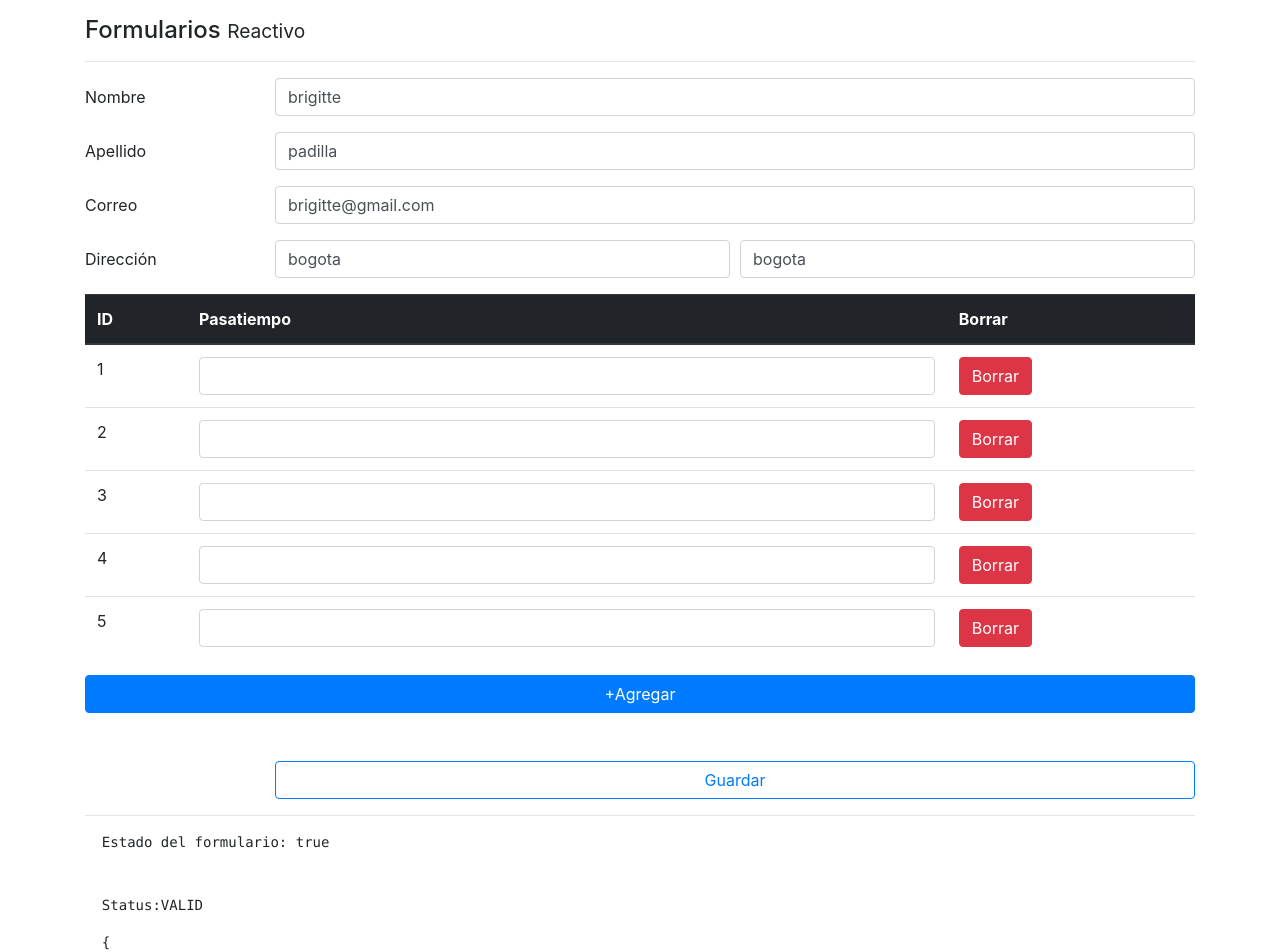
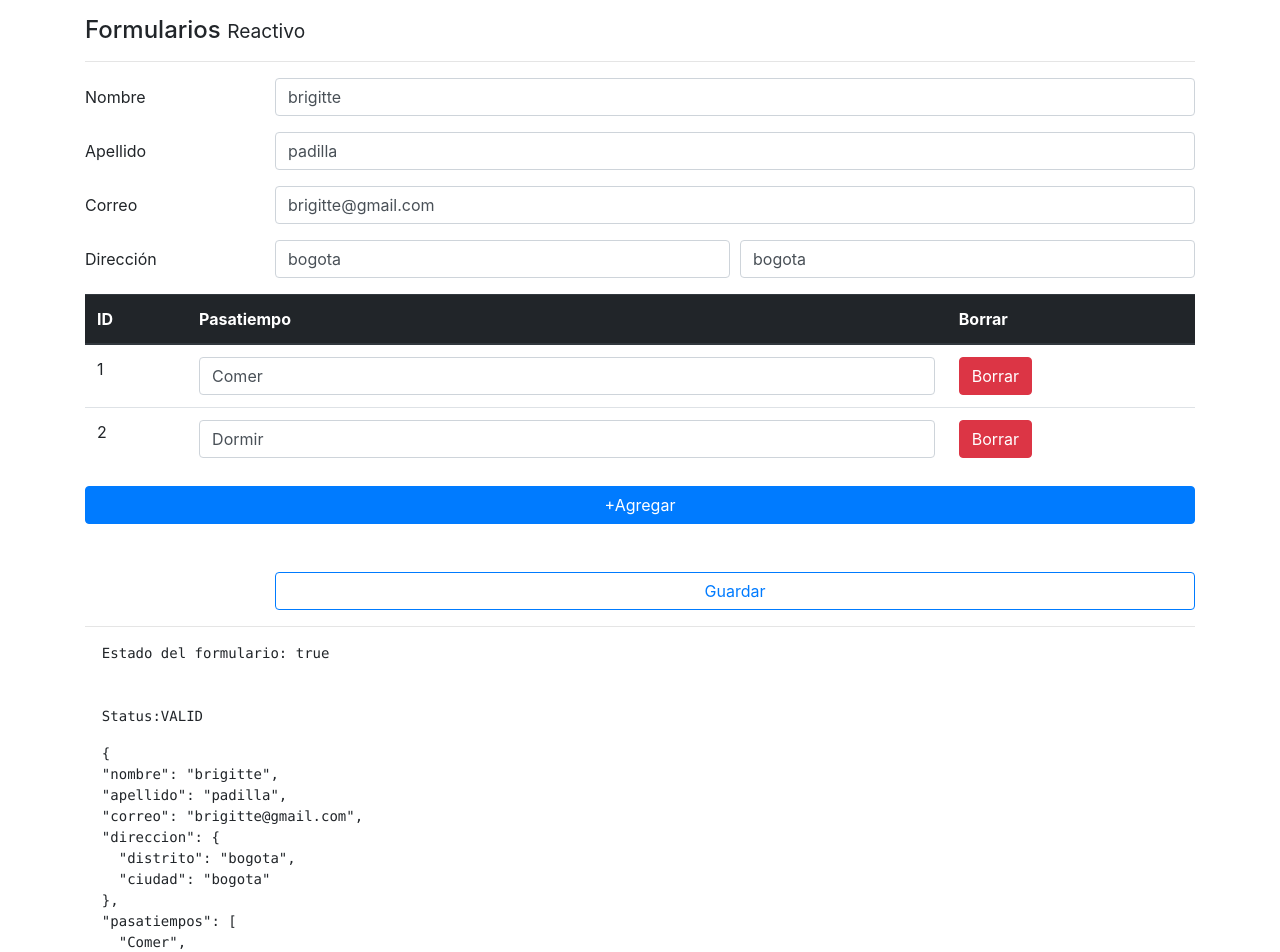
Before and after one commit to Brigitte9219/Formulario_Reactivo_Angular, an Angular app: page / in a window 1280 px wide. Shown: the top 952 px of the page. Built offline with nearby package versions, Linux system fonts and the light colour scheme.

Commit message:
Añadir y borrar formControls de forma dinámica (push y removeAt)

```diff
--- a/src/app/pages/reactive/reactive.component.html
+++ b/src/app/pages/reactive/reactive.component.html
@@ -87,14 +87,16 @@
             </td>
             <td>
               <button type="button"
-                      class="btn btn-danger">Borrar</button>
+                      class="btn btn-danger"
+                      (click)="borrarPasatiempo(i)">Borrar</button>
             </td>
           </tr>
         </tbody>
       </table>
 
       <button class="btn btn-primary mt-3 mb-5 btn-block"
-              type="button">+Agregar</button>
+              type="button"
+              (click)="agregarPasatiempo()">+Agregar</button>
     </div>
   </div>
 
--- a/src/app/pages/reactive/reactive.component.ts
+++ b/src/app/pages/reactive/reactive.component.ts
@@ -13,10 +13,6 @@ export class ReactiveComponent {
   constructor(private fb:FormBuilder){
     this.crearFormulario();
     this.cargarDataAlFormulario();
-  }
-
-  get pasatiempos(){
-    return this.forma.get('pasatiempos') as FormArray;
   }
 
   get nombreNoValido(){
@@ -39,6 +35,9 @@ export class ReactiveComponent {
     return this.forma.get('direccion.ciudad')?.invalid && this.forma.get('direccion.ciudad')?.touched
   }
 
+  get pasatiempos(){
+    return this.forma.get('pasatiempos') as FormArray;
+  }
 
   crearFormulario(){
     this.forma = this.fb.group({
@@ -49,9 +48,7 @@ export class ReactiveComponent {
         distrito:['',Validators.required],
         ciudad:['', Validators.required]
       }),
-      pasatiempos: this.fb.array([
-        [],[],[],[],[]
-      ])
+      pasatiempos: this.fb.array([])
     })
   }
 
@@ -68,8 +65,17 @@ export class ReactiveComponent {
       direccion:{
         distrito:'bogota',
         ciudad:'bogota'
-      }
+      },
     });
+    ['Comer','Dormir'].forEach(valor => this.pasatiempos.push(this.fb.control(valor)));
+  }
+
+  agregarPasatiempo(){
+    this.pasatiempos.push( this.fb.control('Nuevo elemento', Validators.required));
+  }
+
+  borrarPasatiempo(i: number){
+    this.pasatiempos.removeAt(i);
   }
 
   guardar(){
```
